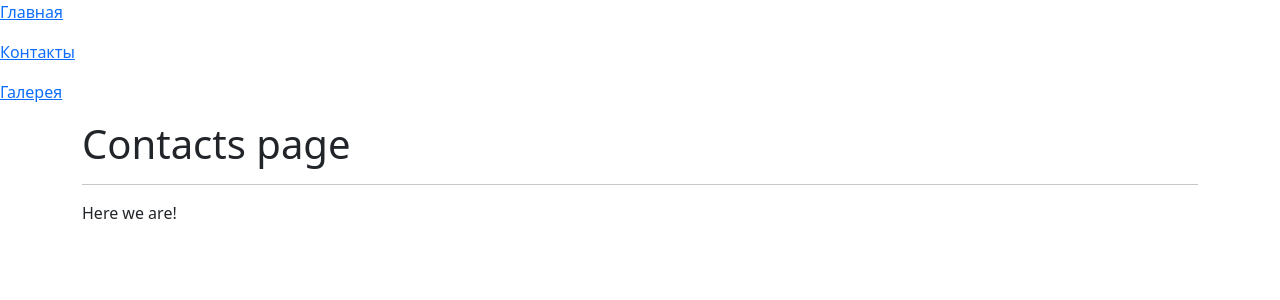
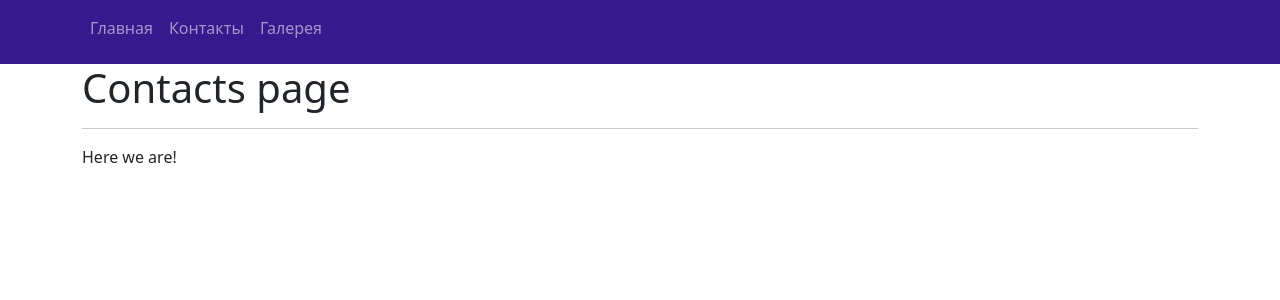
Before and after one commit to 100ballovby/flaskProject8A, a Flask app: page /contacts in a window 1280 px wide. Shown: the top 300 px of the page. Run offline with Flask 2, Linux system fonts and the light colour scheme.

```diff
--- a/routes.py
+++ b/routes.py
@@ -5,7 +5,17 @@ from flask import render_template  # рисует страницу
 
 @app.route('/')
 def main_page():
-    return render_template('index.html', title='Главная страница!')
+    images = [
+        'https://images.unsplash.com/photo-1510906594845-bc082582c8cc?ixlib=rb-1.2.1&ixid=MXwxMjA3fDB8MHxwaG90by1wYWdlfHx8fGVufDB8fHw%3D&auto=format&fit=crop&w=1028&q=80',
+        'https://images.unsplash.com/photo-1506259091721-347e791bab0f?ixid=MXwxMjA3fDB8MHxwaG90by1wYWdlfHx8fGVufDB8fHw%3D&ixlib=rb-1.2.1&auto=format&fit=crop&w=1050&q=80',
+        'https://images.unsplash.com/photo-1462556791646-c201b8241a94?ixlib=rb-1.2.1&ixid=MXwxMjA3fDB8MHxwaG90by1wYWdlfHx8fGVufDB8fHw%3D&auto=format&fit=crop&w=1045&q=80',
+        'https://images.unsplash.com/photo-1541701494587-cb58502866ab?ixlib=rb-1.2.1&ixid=MXwxMjA3fDB8MHxwaG90by1wYWdlfHx8fGVufDB8fHw%3D&auto=format&fit=crop&w=1050&q=80',
+        'https://images.unsplash.com/photo-1488554378835-f7acf46e6c98?ixid=MXwxMjA3fDB8MHxwaG90by1wYWdlfHx8fGVufDB8fHw%3D&ixlib=rb-1.2.1&auto=format&fit=crop&w=1051&q=80',
+        'https://images.unsplash.com/photo-1566108253897-1dddd5752dac?ixid=MXwxMjA3fDB8MHxwaG90by1wYWdlfHx8fGVufDB8fHw%3D&ixlib=rb-1.2.1&auto=format&fit=crop&w=1050&q=80',
+        'https://images.unsplash.com/photo-1469719847081-4757697d117a?ixid=MXwxMjA3fDB8MHxwaG90by1wYWdlfHx8fGVufDB8fHw%3D&ixlib=rb-1.2.1&auto=format&fit=crop&w=1050&q=80',
+        'https://images.unsplash.com/photo-1564296786842-4fc88fb50485?ixid=MXwxMjA3fDB8MHxwaG90by1wYWdlfHx8fGVufDB8fHw%3D&ixlib=rb-1.2.1&auto=format&fit=crop&w=1050&q=80'
+    ]
+    return render_template('index.html', title='Главная страница!', img=images)
 
 
 @app.route('/contacts')
--- a/static/style.css
+++ b/static/style.css
@@ -1,4 +1,12 @@
-.container {
-    width: 90%; /* ширина берется от ширины дисплея */
-    margin: 0 auto; /* отступы снаружи: 0 (низ, верх) авто (лево, право) */
+.navbar {
+    background: #37188d;
 }
+
+.jumbotron {
+    width: 100%;
+    height: 30vh;
+    padding: 5em;
+    background-image: url('https://images.unsplash.com/photo-1611150041751-ca5316c8a1d0?ixid=MXwxMjA3fDB8MHxwaG90by1wYWdlfHx8fGVufDB8fHw%3D&ixlib=rb-1.2.1&auto=format&fit=crop&w=1350&q=80');
+    background-size: cover;
+    background-repeat: no-repeat;
+}
--- a/templates/base.html
+++ b/templates/base.html
@@ -13,10 +13,16 @@
     <!-- подключили собственные стили -->
 </head>
 <body>
-    <nav>
-        <p><a href="{{ url_for('main_page') }}">Главная</a></p>
-        <p><a href="{{ url_for('contact_page') }}">Контакты</a></p>
-        <p><a href="{{ url_for('gallery_page') }}">Галерея</a></p>
+    <nav class="navbar navbar-dark navbar-expand-lg">
+        <div class="container">
+            <div class="collapse navbar-collapse">
+                <ul class="navbar-nav me-auto mb-2">
+                    <li class="nav-item"><a class="nav-link" href="{{ url_for('main_page') }}">Главная</a></li>
+                    <li class="nav-item"><a class="nav-link" href="{{ url_for('contact_page') }}">Контакты</a></li>
+                    <li class="nav-item"><a class="nav-link" href="{{ url_for('gallery_page') }}">Галерея</a></li>
+                </ul>
+            </div>
+        </div>
     </nav>
 
     <div class="container"> <!-- обертночный контейнер для содержимого сайта -->
```
Also changed, not shown: templates/index.html (+21 -3 lines).
